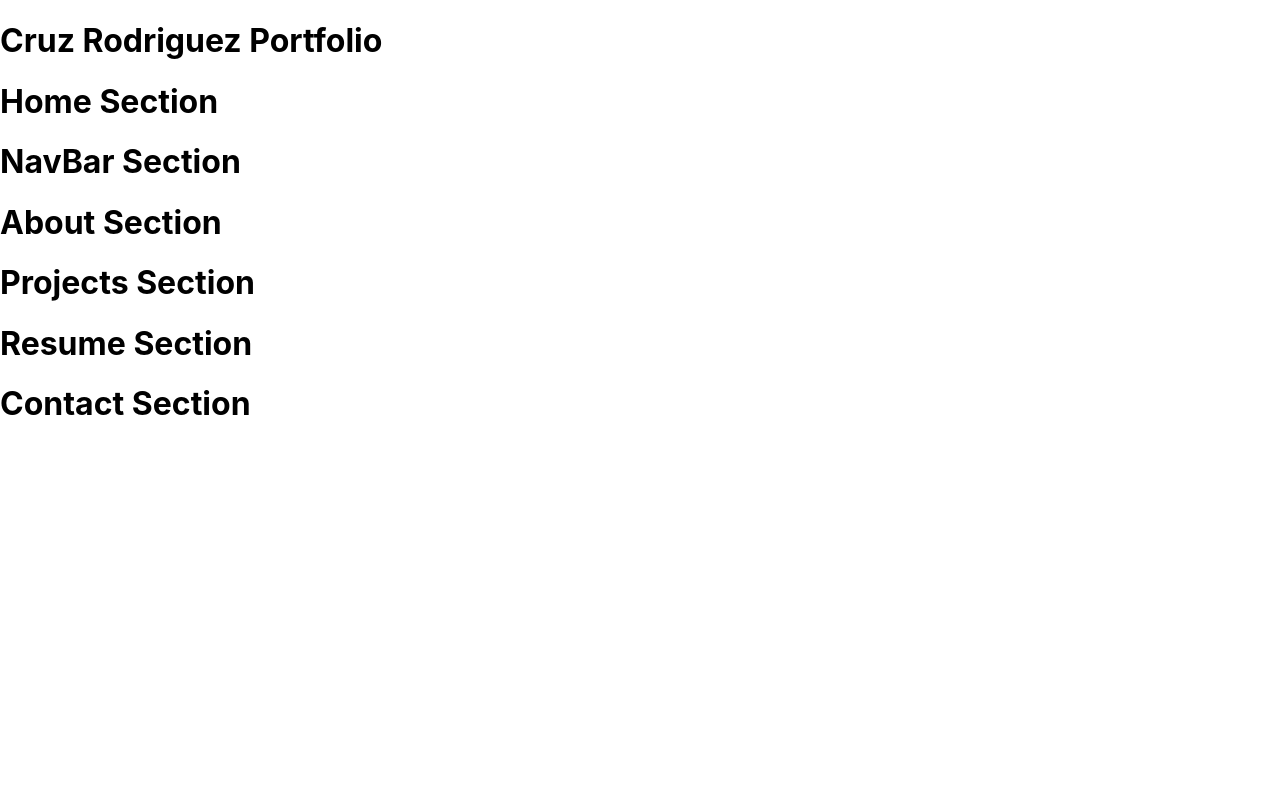
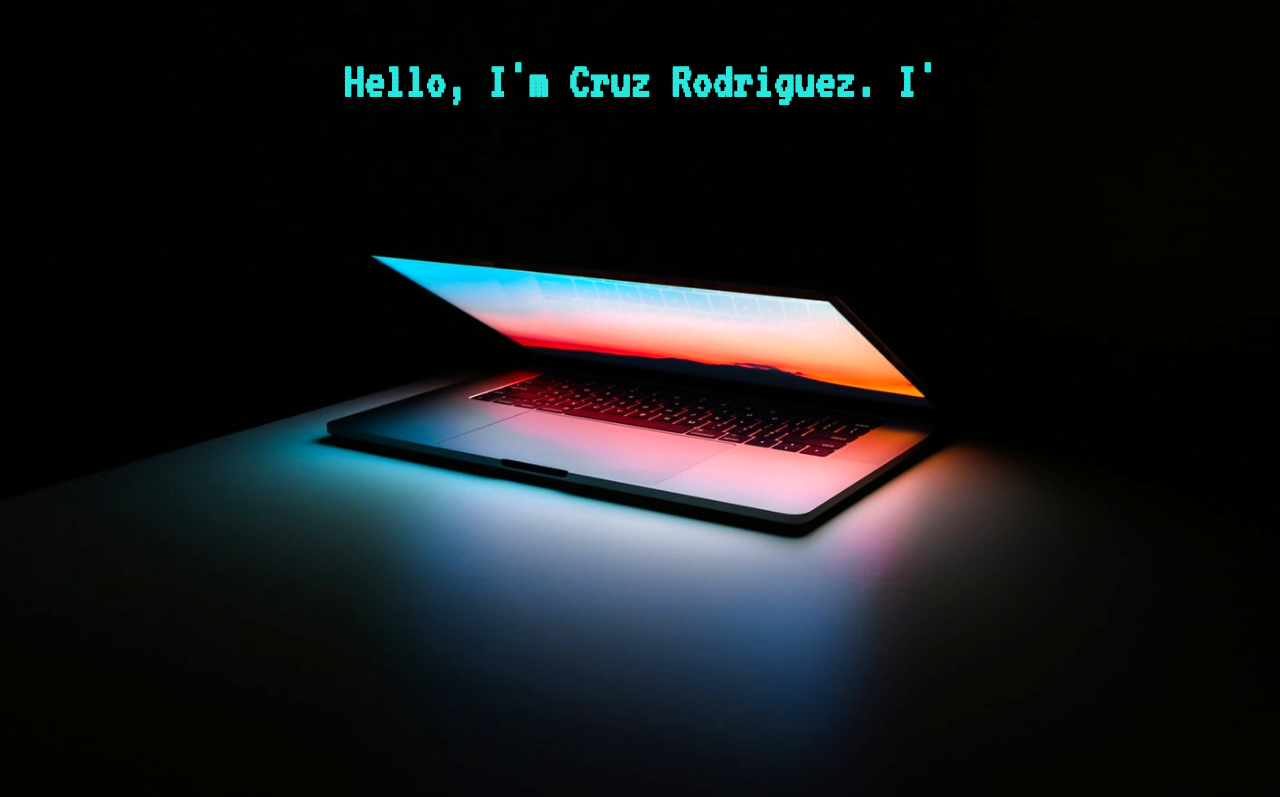
Before and after one commit to crodr177/cruz-r-portfolio, a React (Create React App) app: page / in a window 1280 px wide. Shown: the top 797 px of the page. Built offline with nearby package versions, Linux system fonts and the light colour scheme.

Commit message:
create landing page (#2)
* create landing page

* change inteface name for home state

* add tab space to function

```diff
--- a/src/App.tsx
+++ b/src/App.tsx
@@ -11,9 +11,6 @@ import Home from './components/Home';
 function App() {
   return (
     <div className="App">
-      <h1>
-        Cruz Rodriguez Portfolio
-      </h1>
       <Home/>
       <NavBar/>
       <About/>
--- a/src/components/Home.tsx
+++ b/src/components/Home.tsx
@@ -1,11 +1,59 @@
-import React, { FunctionComponent } from 'react';
+import React from 'react';
 
-const Home: FunctionComponent = () => {
-  return(
-    <div>
-      <h1>Home Section</h1>
+import '../styles/Home.css';
+
+interface HomeState {
+  containerClass: string;
+  buttonClass: string;
+  intro: string;
+  index: number;
+}
+
+class Home extends React.Component<{}, HomeState> {
+
+  state: HomeState = {
+    containerClass: '',
+    buttonClass: '',
+    intro: '',
+    index: 0,
+  }
+
+  componentDidMount() {
+    setTimeout(() =>
+    this.setState({
+      containerClass: 'brighten',
+    }), 1000)
+
+    setTimeout(() =>
+    this.typeWriter()
+    , 3000)
+
+    setTimeout(() =>
+    this.setState({
+      buttonClass: 'glow',
+    }), 7500)
+  }
+
+  typeWriter = () => {
+    const txt = "Hello, I'm Cruz Rodriguez. I'm a front-end web developer.";
+    const speed = 70;
+    if (this.state.index < txt.length) {
+      this.setState({
+        intro: this.state.intro + txt.charAt(this.state.index),
+        index: this.state.index + 1,
+      })
+      setTimeout(this.typeWriter, speed);
+    }
+  }
+
+  render(){
+    return(
+      <div className={`home-container ${this.state.containerClass}`}>
+      <h1>{this.state.intro}</h1>
+      <a className={`see-more ${this.state.buttonClass}`} href="#navbar">See More!</a>
     </div>
-  );
+    );
+  }
 }
 
 export default Home;
--- a/src/components/NavBar.tsx
+++ b/src/components/NavBar.tsx
@@ -2,7 +2,7 @@ import React, { FunctionComponent } from 'react';
 
 const NavBar: FunctionComponent = () => {
   return(
-    <div>
+    <div id="navbar">
       <h1>NavBar Section</h1>
     </div>
   );
--- /dev/null
+++ b/src/styles/Home.css
@@ -0,0 +1,59 @@
+@import url('https://fonts.googleapis.com/css2?family=VT323&display=swap');
+
+.home-container {
+  background-image: url('../assests/bg-home.jpeg');
+  background-position: center;
+  background-repeat: no-repeat;
+  background-size: cover;
+  margin: 0;
+  height: 100vh;
+  transition: all 1s ease-in;
+  filter: brightness(60%);
+  display: flex;
+  flex-direction: column;
+  align-items: center;
+  justify-content: space-between;
+  font-family: 'VT323', monospace;
+}
+
+.brighten {
+  filter:brightness(130%);
+}
+
+.home-container h1 {
+  font-size: 4vw;
+  margin-top: 7vh;
+  width: 70%;
+  color: lightseagreen;
+  text-align: center;
+}
+
+.home-container .see-more {
+  transition: all 1s ease-in;
+  font-size: 1px;
+}
+
+.home-container .glow {
+  font-size: 25px;
+  margin-bottom: 6%;
+  padding: 10px;
+  color: lightseagreen;
+  border: 5px solid;
+  text-decoration: none;
+  animation: glow 1000ms ease-out infinite alternate;
+}
+
+.home-container .see-more:hover {
+  color: white;
+}
+
+@keyframes glow {
+  0% {
+  border-color: rgb(51, 146, 153);
+  box-shadow: 0 0 5px rgba(0, 208, 255, 0.2), inset 0 0 5px rgba(0, 208, 255, 0.1), 0 2px 0 #000;
+  }
+  100% {
+  border-color: rgb(102, 227, 255);
+  box-shadow: 0 0 20px rgba(0, 238, 255, 0.6), inset 0 0 10px rgba(0, 238, 255, 0.4), 0 2px 0 #000;
+  }
+}
```
Also changed, not shown: src/assests/bg-home.jpeg (added).
